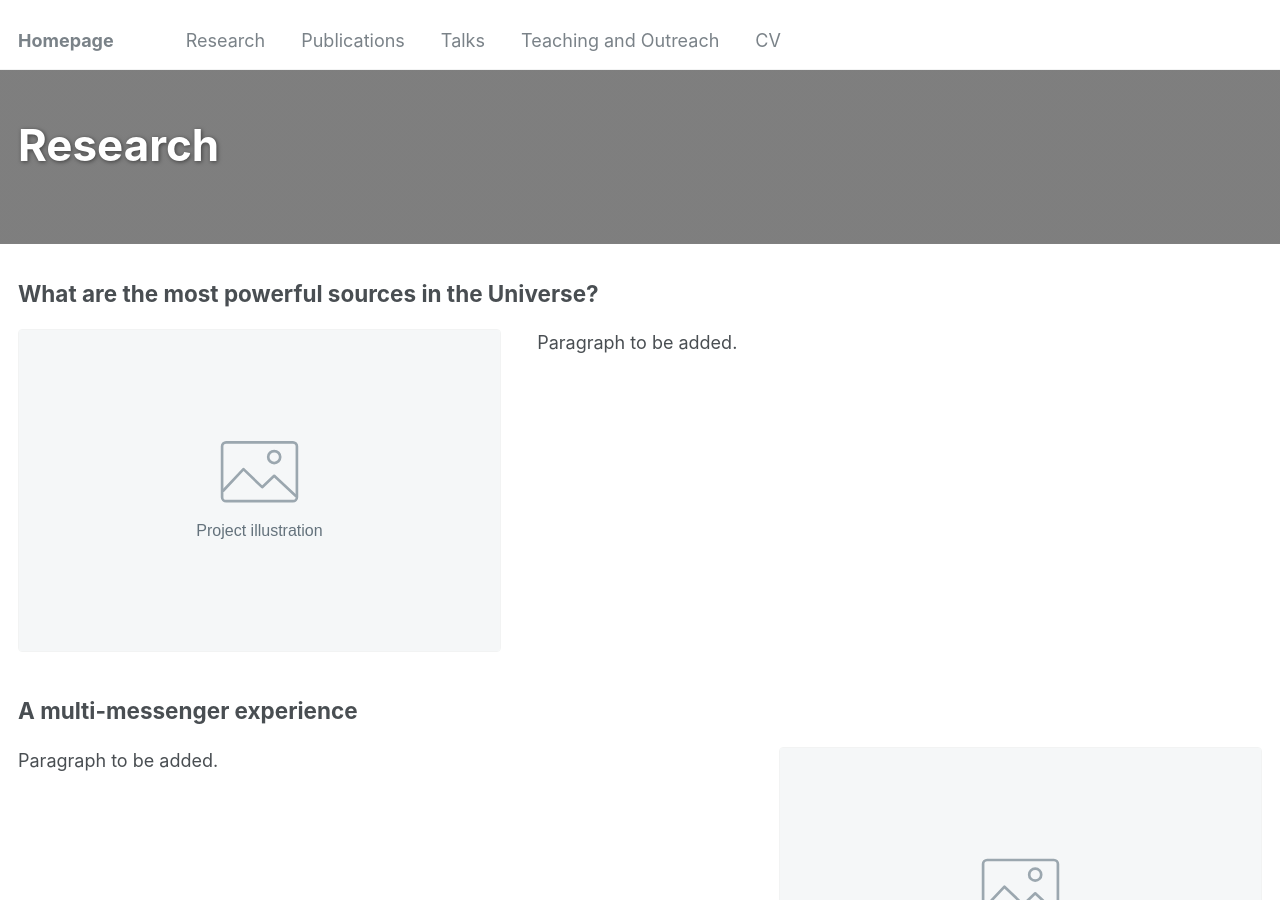
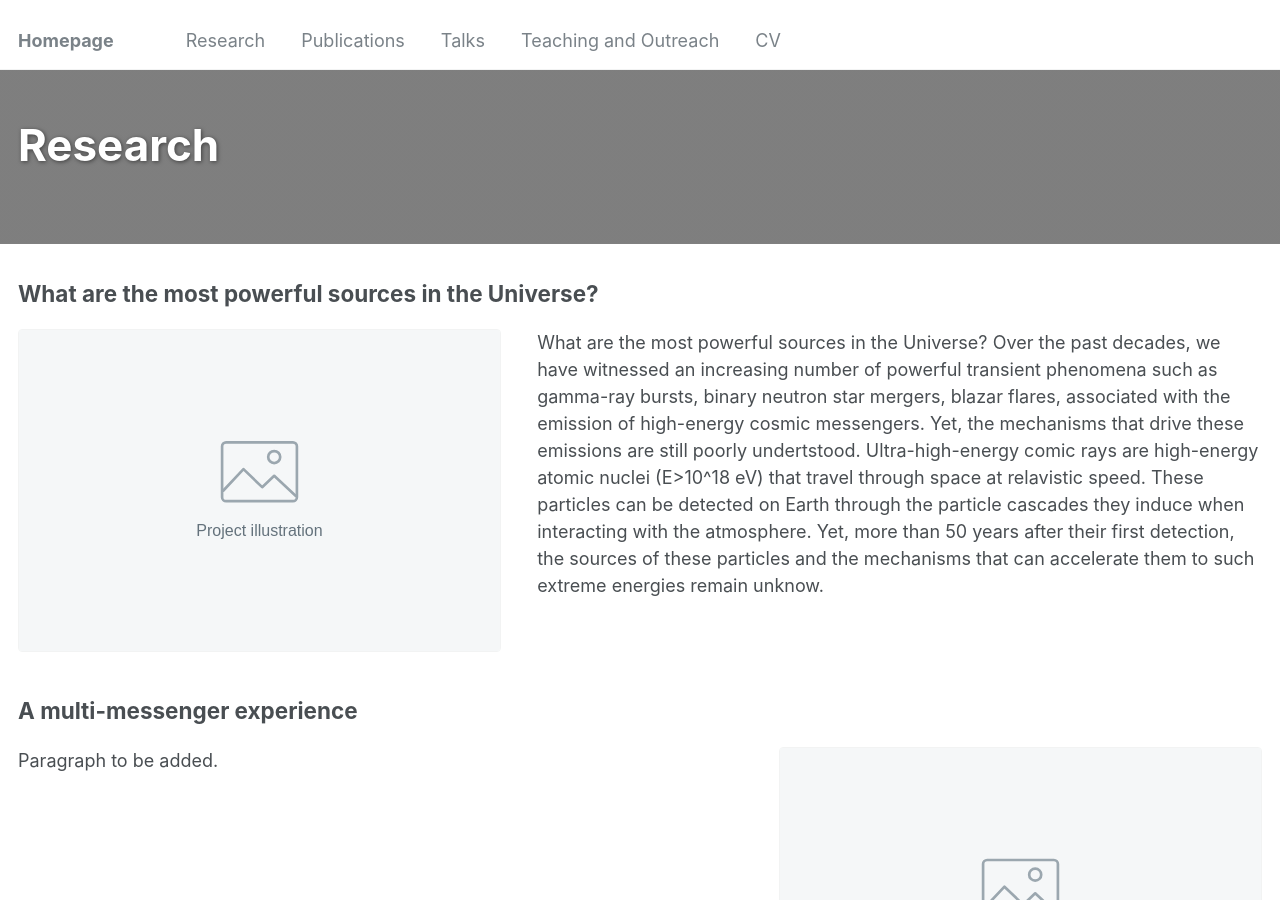
Before and after one commit to simonchiche/simonchiche.github.io, a Jekyll site: the page built from _pages/research.html, in a window 1280 px wide and 900 px high. Built offline with Jekyll 4.4.1, drawn with Linux system fonts in a browser that asks for light colours.

Commit message:
Upated reserch section

```diff
--- a/_data/research.yml
+++ b/_data/research.yml
@@ -10,7 +10,10 @@ overview:
   - id: powerful-sources
     title: "What are the most powerful sources in the Universe?"
     description: |
-      Paragraph to be added.
+      What are the most powerful sources in the Universe? Over the past decades, we have witnessed an increasing number of powerful transient phenomena such as gamma-ray bursts, binary neutron star mergers, blazar flares, associated
+      with the emission of high-energy cosmic messengers. Yet, the mechanisms that drive these emissions are still poorly undertstood. Ultra-high-energy comic rays are high-energy atomic nuclei (E>10^18 eV) that travel through space at relavistic speed.
+      These particles can be detected on Earth through the particle cascades they induce when interacting with the atmosphere. Yet, more than 50 years after their first detection, the sources of these particles and the mechanisms that can accelerate them to such extreme energies remain unknow.
+
     image: /images/research/project-placeholder.svg
     image_alt: "Placeholder for an illustration of powerful cosmic sources."
     image_side: left
```
